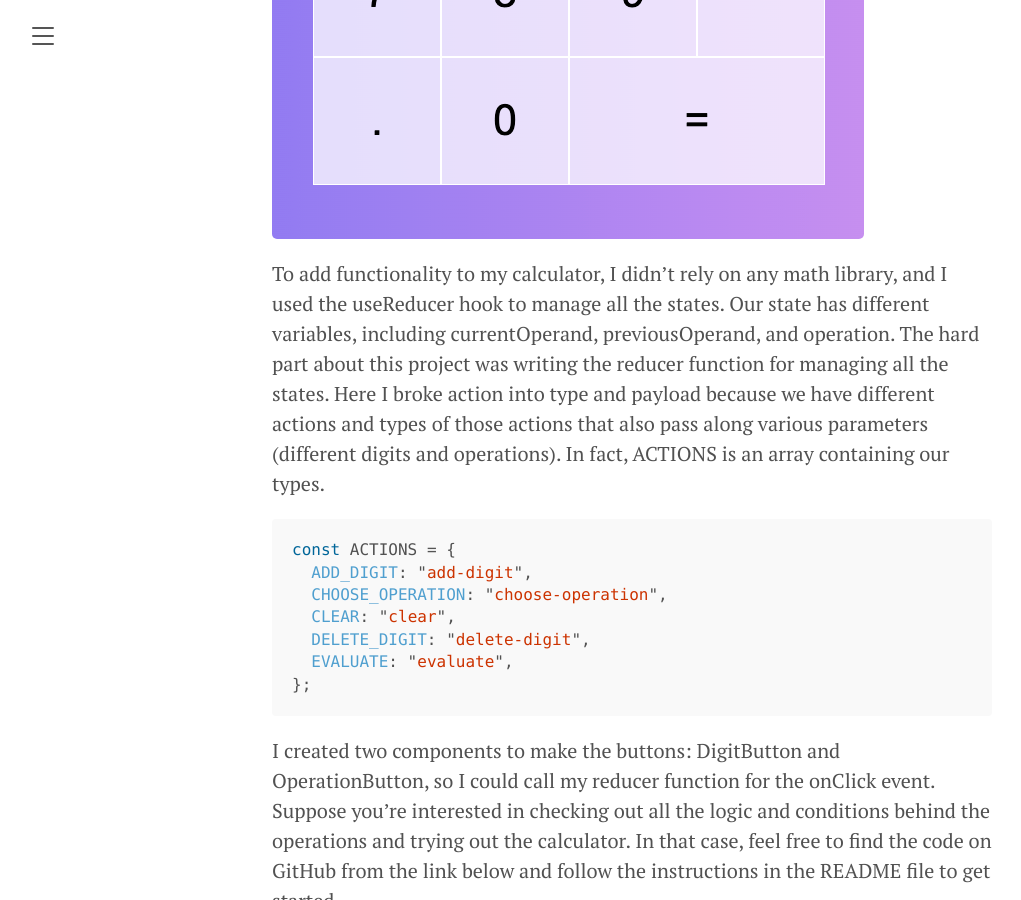
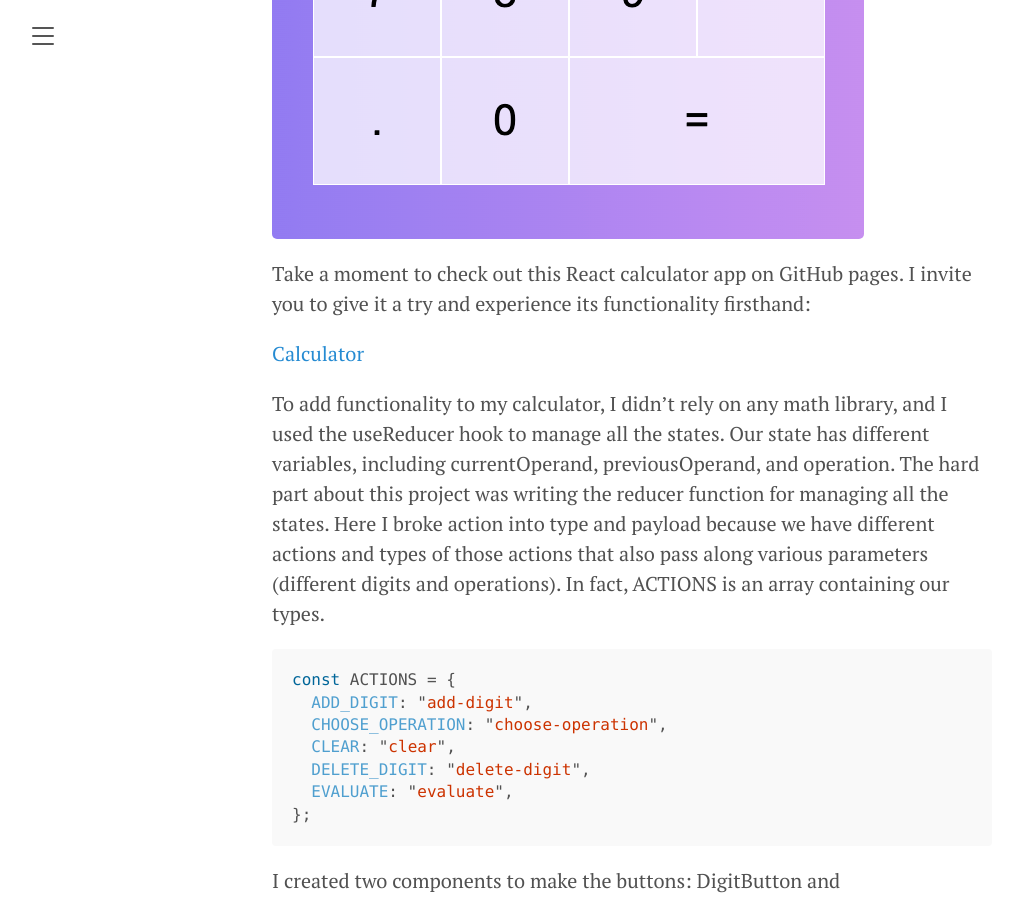
Before and after one commit to negarbaharmand/negarspages, a Jekyll site: the page built from _posts/2023-04-10-calculator.md, in a window 1280 px wide and 900 px high, scrolled down 1015 px. Shown: the whole window, without its empty margins (8-1029 px from the left). Built offline with Jekyll 4.4.1, drawn with Linux system fonts in a browser that asks for light colours; our own code applies the rules of GitHub Pages for plain Markdown files.

Commit message:
Add deployed projects url

```diff
--- a/_posts/2023-04-10-calculator.md
+++ b/_posts/2023-04-10-calculator.md
@@ -8,6 +8,11 @@ tags: [javascript, react] # TAG names should always be lowercase
 This project is a calculator React app. I used the CSS Grid to lay out the whole calculator. The output box contains two sections, including current-operand (where we are in the act of typing) and previous-operand(the last number and the operation sign).
 
 ![App overview](/assets/images/calculator.png)
+
+Take a moment to check out this React calculator app on GitHub pages. I invite you to give it a try and experience its functionality firsthand:
+
+[Calculator](https://negarbaharmand.github.io/react-calculator/)
+
 To add functionality to my calculator, I didn’t rely on any math library, and I used the useReducer hook to manage all the states. Our state has different variables, including currentOperand, previousOperand, and operation.
 The hard part about this project was writing the reducer function for managing all the states. Here I broke action into type and payload because we have different actions and types of those actions that also pass along various parameters (different digits and operations). In fact, ACTIONS is an array containing our types.
 
```
